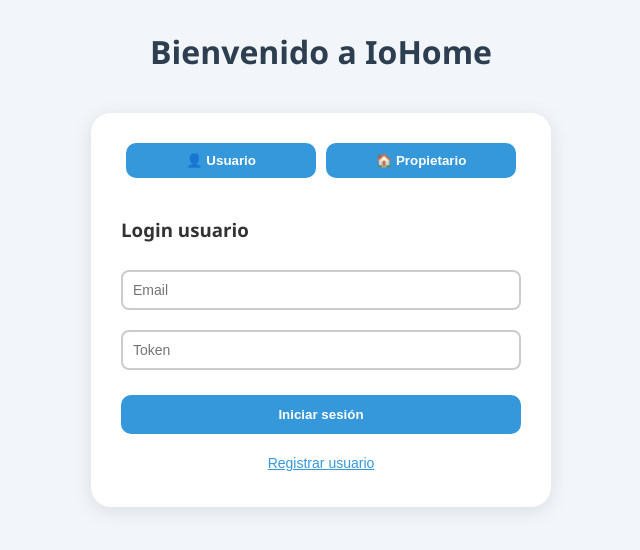
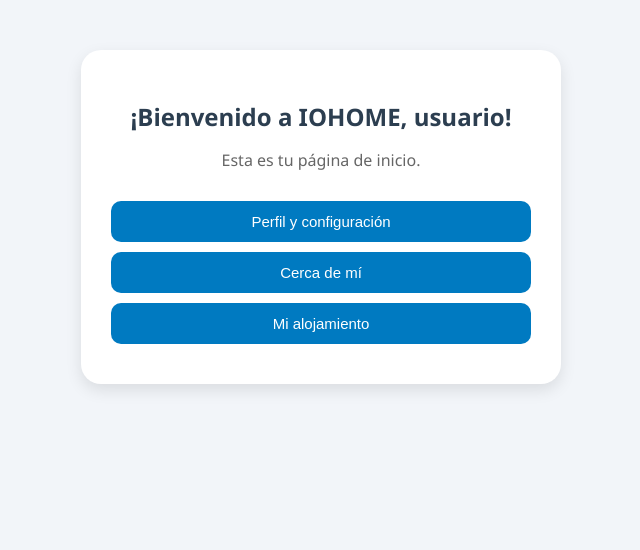
Before and after one commit to serguccierrez/ISST-GRUPO26-CASAS, a React (Vite) app in the folder IoHome/frontend/: page /inicio-usuario in a window 1280 px wide. Shown: the top 550 px of the page, without its empty margins (319-959 px from the left). Built offline with nearby package versions, Linux system fonts and the light colour scheme.

Commit message:
Añadidas páginsa de home

```diff
--- a/IoHome/frontend/package.json
+++ b/IoHome/frontend/package.json
@@ -11,7 +11,8 @@
   },
   "dependencies": {
     "react": "^19.0.0",
-    "react-dom": "^19.0.0"
+    "react-dom": "^19.0.0",
+    "react-router-dom": "^7.4.0"
   },
   "devDependencies": {
     "@eslint/js": "^9.21.0",
--- a/IoHome/frontend/src/App.jsx
+++ b/IoHome/frontend/src/App.jsx
@@ -1,11 +1,17 @@
+import { BrowserRouter as Router, Routes, Route, useNavigate } from "react-router-dom";
 import AuthSwitcher from "./components/AuthSwitcher";
+import UserHome from "./pages/UserHome";
+import OwnerHome from "./pages/OwnerHome";
 
 function App() {
   return (
-    <div className="App">
-      <h1>Bienvenido a IoHome</h1>
-      <AuthSwitcher />
-    </div>
+    <Router>
+      <Routes>
+        <Route path="/" element={<AuthSwitcher />} />
+        <Route path="/inicio-usuario" element={<UserHome />} />
+        <Route path="/inicio-propietario" element={<OwnerHome />} />
+      </Routes>
+    </Router>
   );
 }
 
--- a/IoHome/frontend/src/components/LoginForm.jsx
+++ b/IoHome/frontend/src/components/LoginForm.jsx
@@ -1,7 +1,9 @@
 import { useState } from "react";
+import { useNavigate } from "react-router-dom";
 import { loginUsuario, loginPropietario } from "../services/authService";
 
 const LoginForm = ({ tipo }) => {
+  const navigate = useNavigate();
   const [correoElectronico, setCorreo] = useState("");
   const [tokenUsuario, setTokenUsuario] = useState("");
   const [password, setPassword] = useState("");
@@ -12,9 +14,11 @@
       if (tipo === "usuario") {
         const res = await loginUsuario({ correoElectronico, tokenUsuario });
         alert("Bienvenido usuario: " + res.nombre);
+        navigate("/inicio-usuario"); // 👈 Redirige a la home del usuario
       } else {
         const res = await loginPropietario({ correoElectronico, password });
         alert("Bienvenido propietario: " + res.nombre);
+        navigate("/inicio-propietario"); // 👈 Redirige a la home del propietario
       }
     } catch (err) {
       alert("Error: " + err.message);
--- /dev/null
+++ b/IoHome/frontend/src/pages/OwnerHome.jsx
@@ -0,0 +1,21 @@
+import "../styles/home.css";
+
+const OwnerHome = () => {
+  return (
+    <div className="home-container">
+      <h2>¡Bienvenido a IOHOME, propietario!</h2>
+      <p>Esta es tu página de inicio.</p>
+      <button onClick={() => alert("Redirigiendo a gestión de propiedades")}>
+        Gestionar propiedades
+      </button>
+      <button onClick={() => alert("Redirigiendo a accesos")}>
+        Gestionar accesos
+      </button>
+      <button onClick={() => alert("Redirigiendo a reservas")}>
+        Ver reservas
+      </button>
+    </div>
+  );
+};
+
+export default OwnerHome;
--- /dev/null
+++ b/IoHome/frontend/src/pages/UserHome.jsx
@@ -0,0 +1,17 @@
+import "../styles/home.css";
+
+const UserHome = () => {
+  return (
+    <div className="home-container">
+      <h2>¡Bienvenido a IOHOME, usuario!</h2>
+      <p>Esta es tu página de inicio.</p>
+      <button onClick={() => alert("Te llevará a Perfil y configuración")}>
+        Perfil y configuración
+      </button>
+      <button onClick={() => alert("Te llevará a Cerca de mí")}>Cerca de mí</button>
+      <button onClick={() => alert("Te llevará a Mi alojamiento")}>Mi alojamiento</button>
+    </div>
+  );
+};
+
+export default UserHome;
--- /dev/null
+++ b/IoHome/frontend/src/styles/home.css
@@ -0,0 +1,38 @@
+.home-container {
+    max-width: 420px;
+    margin: 50px auto;
+    padding: 30px;
+    background: #ffffff;
+    border-radius: 20px;
+    box-shadow: 0 6px 16px rgba(0, 0, 0, 0.1);
+    text-align: center;
+    font-family: 'Segoe UI', sans-serif;
+  }
+
+  .home-container h2 {
+    color: #2c3e50;
+    margin-bottom: 10px;
+  }
+
+  .home-container p {
+    color: #666;
+    margin-bottom: 30px;
+  }
+
+  .home-container button {
+    display: block;
+    width: 100%;
+    margin: 10px 0;
+    padding: 12px;
+    font-size: 15px;
+    background-color: #007ac1;
+    color: white;
+    border: none;
+    border-radius: 10px;
+    cursor: pointer;
+    transition: background 0.3s ease;
+  }
+
+  .home-container button:hover {
+    background-color: #005b91;
+  }
```
Also changed, not shown: IoHome/frontend/src/router.jsx (added, +15 -0 lines), 1 other file (tests, documents, lock files or other folders).
